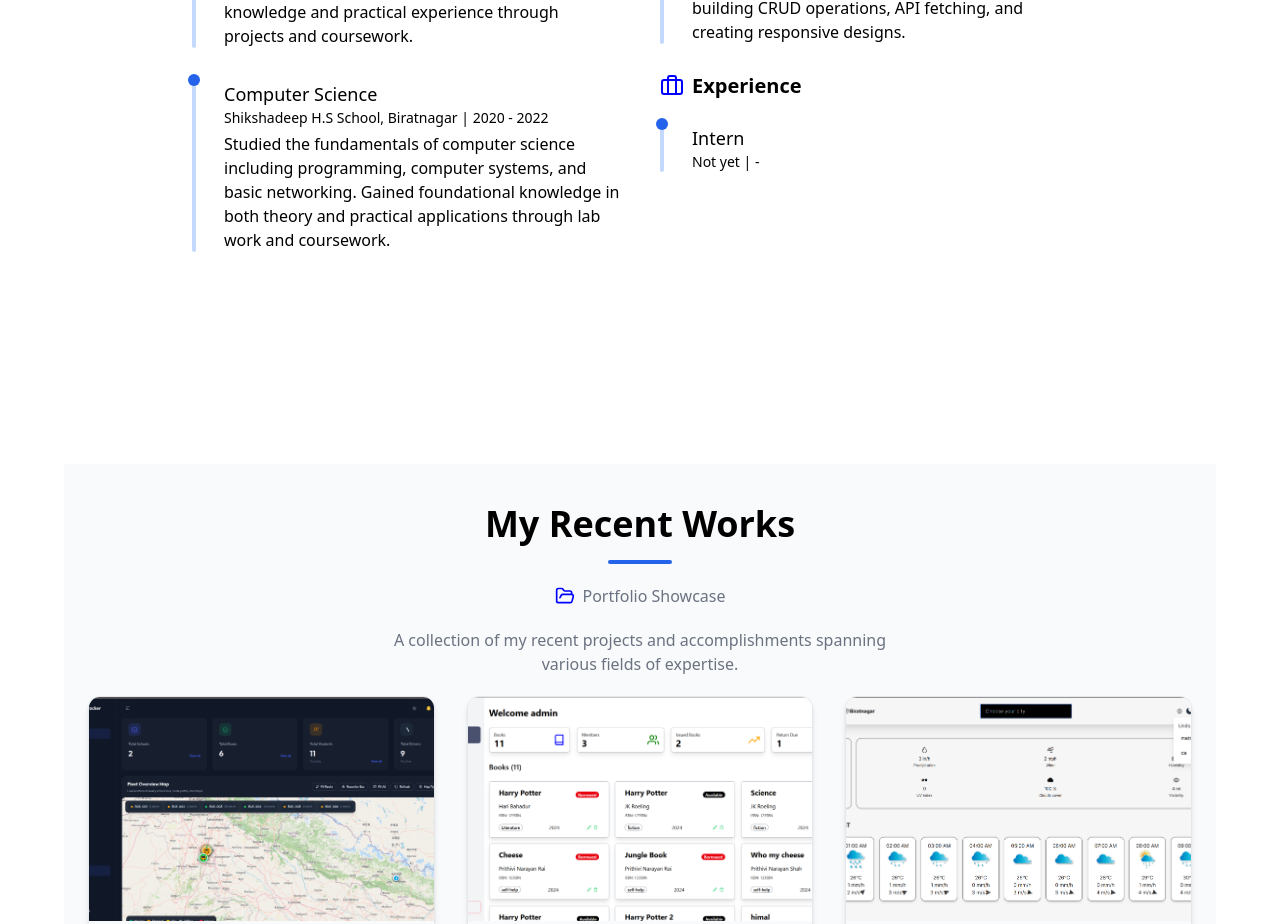
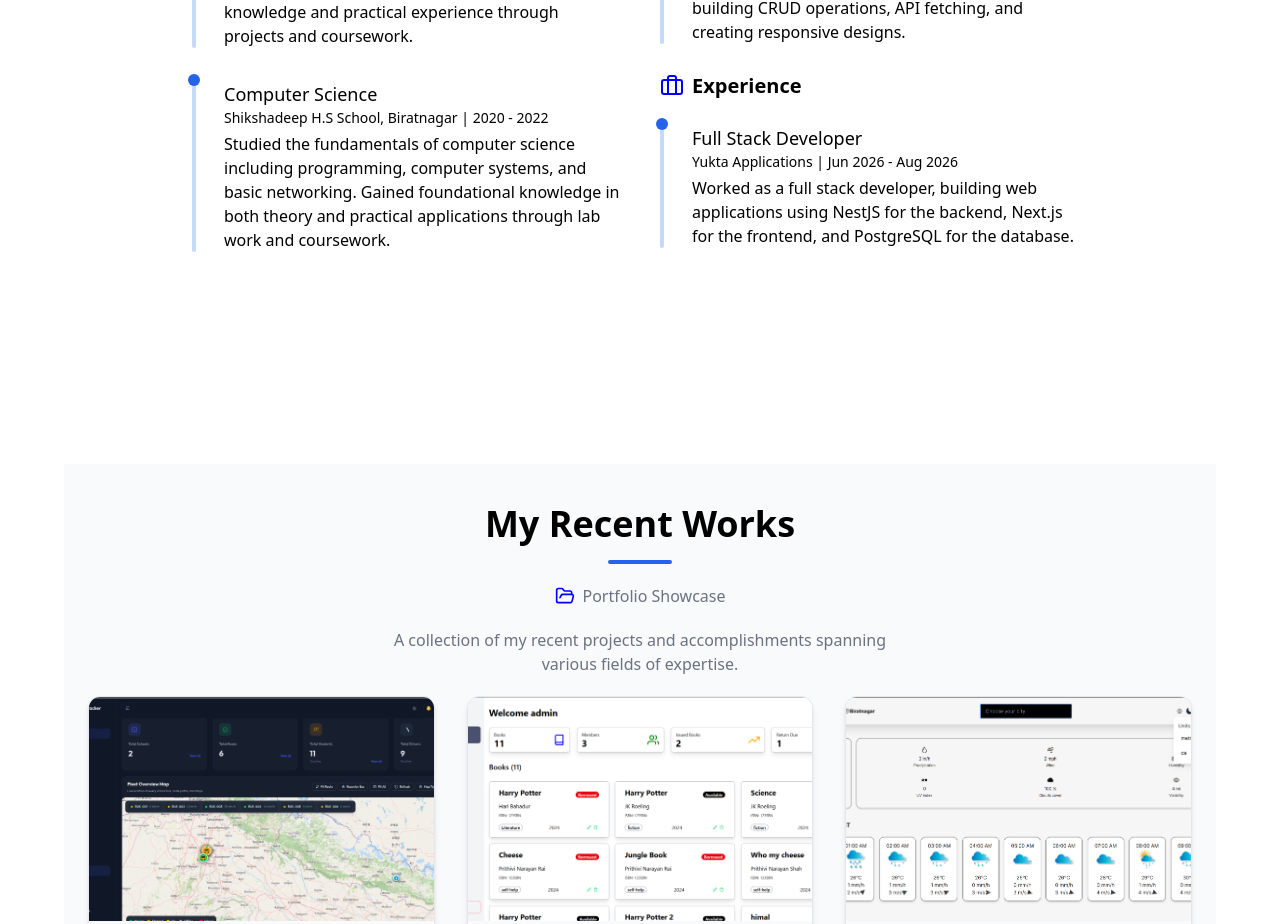
Before and after one commit to Manojhajam/Portfolio, a React (Vite) app in the folder my-project/: page / in a window 1280 px wide. Shown: the part 2736-3660 px from the top of the page. Built offline with nearby package versions, Linux system fonts and the light colour scheme.

Commit message:
Update experience data in Education component to reflect Full Stack Developer role at Yukta Applications

```diff
--- a/my-project/src/components/Education/Education.jsx
+++ b/my-project/src/components/Education/Education.jsx
@@ -31,11 +31,11 @@ const Education = () => {
 
   const experienceData = [
     {
-      position: "Intern",
-      company: "Not yet",
-      duration: "-",
-      description: ""
-        // "Worked on both frontend and backend development of web applications and mobile apps. Built responsive UIs and integrated APIs, contributing to end-to-end feature implementation.",
+      position: "Full Stack Developer",
+      company: "Yukta Applications",
+      duration: "Jun 2026 - Aug 2026",
+      description:
+        "Worked as a full stack developer, building web applications using NestJS for the backend, Next.js for the frontend, and PostgreSQL for the database.",
     },
   ];
 
```
